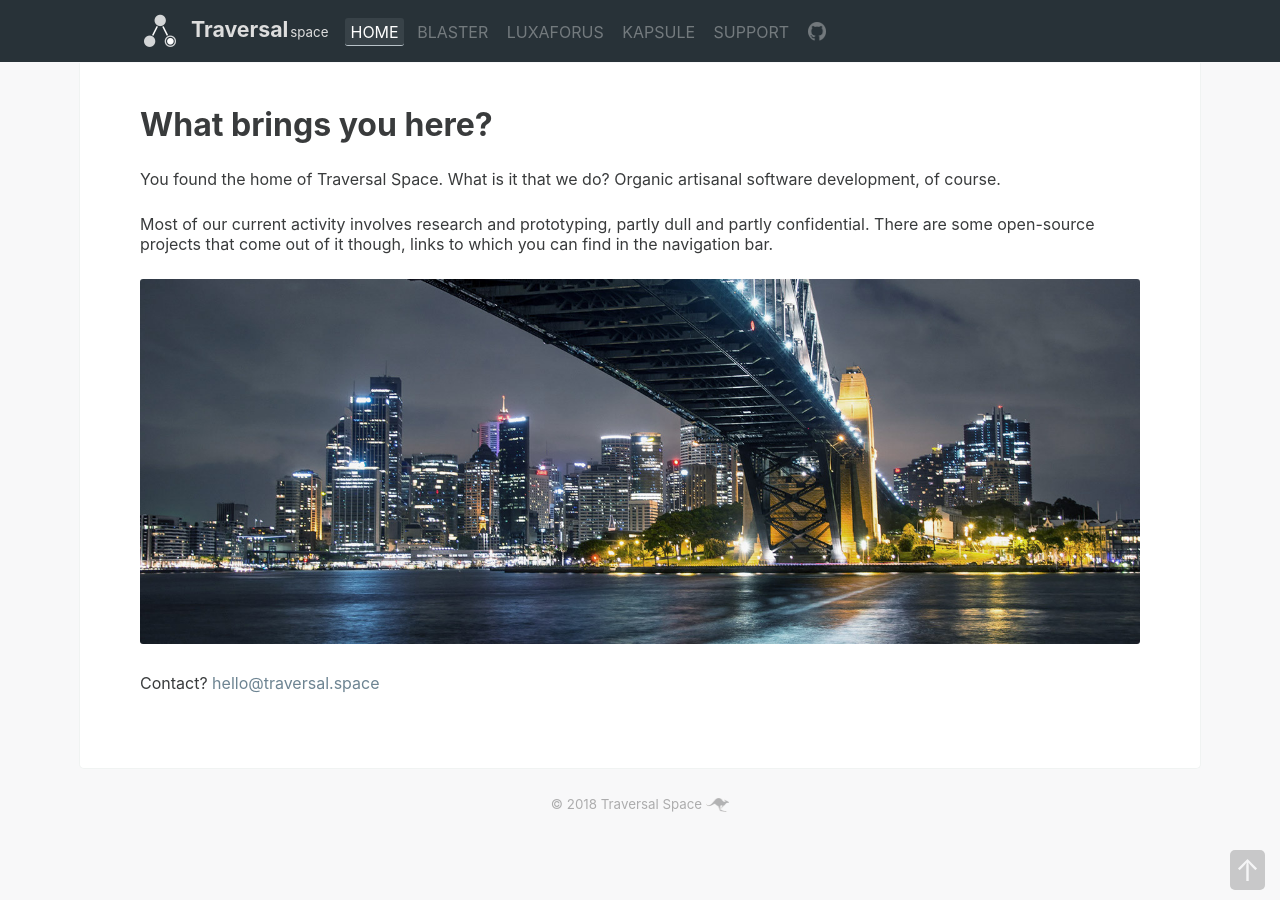
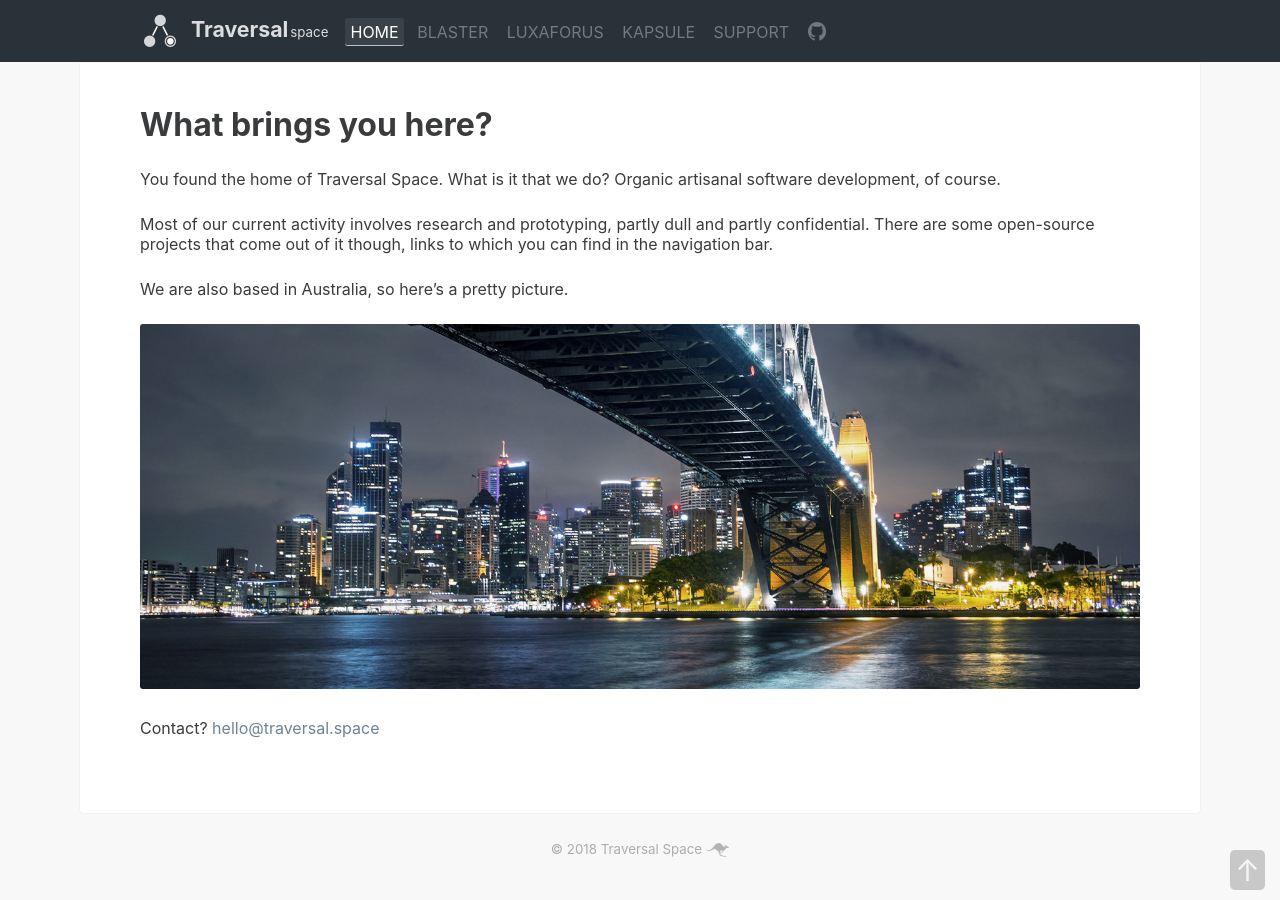
Before and after one commit to Legosteen11/traversals.github.io, a Jekyll site: the page built from index.md, in a window 1280 px wide. Built offline with Jekyll 4.4.1, drawn with Linux system fonts in a browser that asks for light colours; nearby versions of some CDN libraries; some web fonts are replaced.

Commit message:
Minor addition to home page

```diff
--- a/index.md
+++ b/index.md
@@ -11,6 +11,8 @@ You found the home of Traversal Space. What is it that we do? Organic artisanal
 
 Most of our current activity involves research and prototyping, partly dull and partly confidential. There are some open-source projects that come out of it though, links to which you can find in the navigation bar.
 
+We are also based in Australia, so here's a pretty picture.
+
 ![Sydney](/assets/images/hero.jpg)
 
 Contact? <a href="#" class="traversal-email"></a>
```
